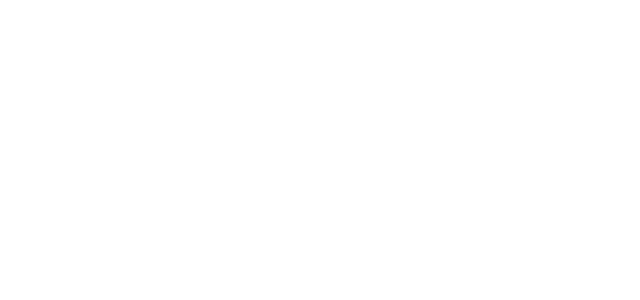
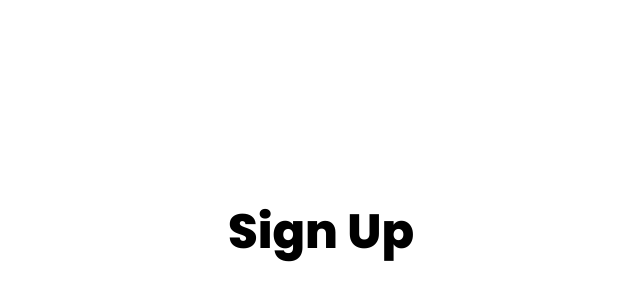
Before and after one commit to DG-CFL/cfl-frontend, a React (Vite) app: page /sign-up in a window 1280 px wide. Shown: the part 168-468 px from the top of the page, without its empty margins (319-959 px from the left). Built offline with nearby package versions, Linux system fonts and the light colour scheme.

Commit message:
Configure font

```diff
--- a/index.html
+++ b/index.html
@@ -1,20 +1,25 @@
 <!DOCTYPE html>
 <html lang="en">
+
 <head>
   <meta charset="UTF-8" />
   <meta name="viewport" content="width=device-width, initial-scale=1.0" />
   <link rel="icon" href="/favicon.ico" />
   <meta name="theme-color" content="#000000" />
-    <meta
-      name="description"
-      content="Web site created using create-tsrouter-app"
-    />
+  <meta name="description" content="Web site created using create-tsrouter-app" />
   <link rel="apple-touch-icon" href="/logo192.png" />
   <link rel="manifest" href="/manifest.json" />
+  <link rel="preconnect" href="https://fonts.googleapis.com">
+  <link rel="preconnect" href="https://fonts.gstatic.com" crossorigin>
+  <link
+    href="https://fonts.googleapis.com/css2?family=Poppins:ital,wght@0,100;0,200;0,300;0,400;0,500;0,600;0,700;0,800;0,900;1,100;1,200;1,300;1,400;1,500;1,600;1,700;1,800;1,900&display=swap"
+    rel="stylesheet">
   <title>Create TanStack App - cfl-frontend</title>
 </head>
+
 <body>
   <div id="app"></div>
   <script type="module" src="/src/main.tsx"></script>
 </body>
+
 </html>
--- a/src/pages/auth/AuthLayout.tsx
+++ b/src/pages/auth/AuthLayout.tsx
@@ -2,8 +2,8 @@
 
 export default function AuthLayout() {
   return (
-    <>
+    <div className="flex justify-center items-center w-screen h-screen">
       <Outlet/>
-    </>
+    </div>
   )
 }
--- a/src/pages/auth/SignUp.tsx
+++ b/src/pages/auth/SignUp.tsx
@@ -1,5 +1,7 @@
 export default function SignUp() {
   return (
-    <></>
+    <>
+      <h1>Sign Up</h1>
+    </>
   )
 }
--- a/src/styles.css
+++ b/src/styles.css
@@ -1,134 +1,14 @@
 @import "tailwindcss";
-@import "tw-animate-css";
 
-@custom-variant dark (&:is(.dark *));
-
-body {
-  @apply m-0;
-  font-family: -apple-system, BlinkMacSystemFont, "Segoe UI", "Roboto", "Oxygen",
-    "Ubuntu", "Cantarell", "Fira Sans", "Droid Sans", "Helvetica Neue",
-    sans-serif;
-  -webkit-font-smoothing: antialiased;
-  -moz-osx-font-smoothing: grayscale;
-}
-
-code {
-  font-family: source-code-pro, Menlo, Monaco, Consolas, "Courier New",
-    monospace;
-}
-
-@theme inline {
-  --radius-sm: calc(var(--radius) - 4px);
-  --radius-md: calc(var(--radius) - 2px);
-  --radius-lg: var(--radius);
-  --radius-xl: calc(var(--radius) + 4px);
-  --color-background: var(--background);
-  --color-foreground: var(--foreground);
-  --color-card: var(--card);
-  --color-card-foreground: var(--card-foreground);
-  --color-popover: var(--popover);
-  --color-popover-foreground: var(--popover-foreground);
-  --color-primary: var(--primary);
-  --color-primary-foreground: var(--primary-foreground);
-  --color-secondary: var(--secondary);
-  --color-secondary-foreground: var(--secondary-foreground);
-  --color-muted: var(--muted);
-  --color-muted-foreground: var(--muted-foreground);
-  --color-accent: var(--accent);
-  --color-accent-foreground: var(--accent-foreground);
-  --color-destructive: var(--destructive);
-  --color-border: var(--border);
-  --color-input: var(--input);
-  --color-ring: var(--ring);
-  --color-chart-1: var(--chart-1);
-  --color-chart-2: var(--chart-2);
-  --color-chart-3: var(--chart-3);
-  --color-chart-4: var(--chart-4);
-  --color-chart-5: var(--chart-5);
-  --color-sidebar: var(--sidebar);
-  --color-sidebar-foreground: var(--sidebar-foreground);
-  --color-sidebar-primary: var(--sidebar-primary);
-  --color-sidebar-primary-foreground: var(--sidebar-primary-foreground);
-  --color-sidebar-accent: var(--sidebar-accent);
-  --color-sidebar-accent-foreground: var(--sidebar-accent-foreground);
-  --color-sidebar-border: var(--sidebar-border);
-  --color-sidebar-ring: var(--sidebar-ring);
-}
-
-:root {
-  --radius: 0.625rem;
-  --background: oklch(1 0 0);
-  --foreground: oklch(0.145 0 0);
-  --card: oklch(1 0 0);
-  --card-foreground: oklch(0.145 0 0);
-  --popover: oklch(1 0 0);
-  --popover-foreground: oklch(0.145 0 0);
-  --primary: oklch(0.205 0 0);
-  --primary-foreground: oklch(0.985 0 0);
-  --secondary: oklch(0.97 0 0);
-  --secondary-foreground: oklch(0.205 0 0);
-  --muted: oklch(0.97 0 0);
-  --muted-foreground: oklch(0.556 0 0);
-  --accent: oklch(0.97 0 0);
-  --accent-foreground: oklch(0.205 0 0);
-  --destructive: oklch(0.577 0.245 27.325);
-  --border: oklch(0.922 0 0);
-  --input: oklch(0.922 0 0);
-  --ring: oklch(0.708 0 0);
-  --chart-1: oklch(0.646 0.222 41.116);
-  --chart-2: oklch(0.6 0.118 184.704);
-  --chart-3: oklch(0.398 0.07 227.392);
-  --chart-4: oklch(0.828 0.189 84.429);
-  --chart-5: oklch(0.769 0.188 70.08);
-  --sidebar: oklch(0.985 0 0);
-  --sidebar-foreground: oklch(0.145 0 0);
-  --sidebar-primary: oklch(0.205 0 0);
-  --sidebar-primary-foreground: oklch(0.985 0 0);
-  --sidebar-accent: oklch(0.97 0 0);
-  --sidebar-accent-foreground: oklch(0.205 0 0);
-  --sidebar-border: oklch(0.922 0 0);
-  --sidebar-ring: oklch(0.708 0 0);
-}
-
-.dark {
-  --background: oklch(0.145 0 0);
-  --foreground: oklch(0.985 0 0);
-  --card: oklch(0.205 0 0);
-  --card-foreground: oklch(0.985 0 0);
-  --popover: oklch(0.205 0 0);
-  --popover-foreground: oklch(0.985 0 0);
-  --primary: oklch(0.922 0 0);
-  --primary-foreground: oklch(0.205 0 0);
-  --secondary: oklch(0.269 0 0);
-  --secondary-foreground: oklch(0.985 0 0);
-  --muted: oklch(0.269 0 0);
-  --muted-foreground: oklch(0.708 0 0);
-  --accent: oklch(0.269 0 0);
-  --accent-foreground: oklch(0.985 0 0);
-  --destructive: oklch(0.704 0.191 22.216);
-  --border: oklch(1 0 0 / 10%);
-  --input: oklch(1 0 0 / 15%);
-  --ring: oklch(0.556 0 0);
-  --chart-1: oklch(0.488 0.243 264.376);
-  --chart-2: oklch(0.696 0.17 162.48);
-  --chart-3: oklch(0.769 0.188 70.08);
-  --chart-4: oklch(0.627 0.265 303.9);
-  --chart-5: oklch(0.645 0.246 16.439);
-  --sidebar: oklch(0.205 0 0);
-  --sidebar-foreground: oklch(0.985 0 0);
-  --sidebar-primary: oklch(0.488 0.243 264.376);
-  --sidebar-primary-foreground: oklch(0.985 0 0);
-  --sidebar-accent: oklch(0.269 0 0);
-  --sidebar-accent-foreground: oklch(0.985 0 0);
-  --sidebar-border: oklch(1 0 0 / 10%);
-  --sidebar-ring: oklch(0.556 0 0);
+@theme {
+  --font-sans: 'Poppins', 'sans-serif';
 }
 
 @layer base {
-  * {
-    @apply border-border outline-ring/50;
+  body {
+    @apply font-sans
   }
-  body {
-    @apply bg-background text-foreground;
+  h1 {
+    @apply text-5xl font-extrabold
   }
 }
```
Also changed, not shown: 1 other file (tests, documents, lock files or other folders). Lines whose indentation alone changed are shown as unchanged.
